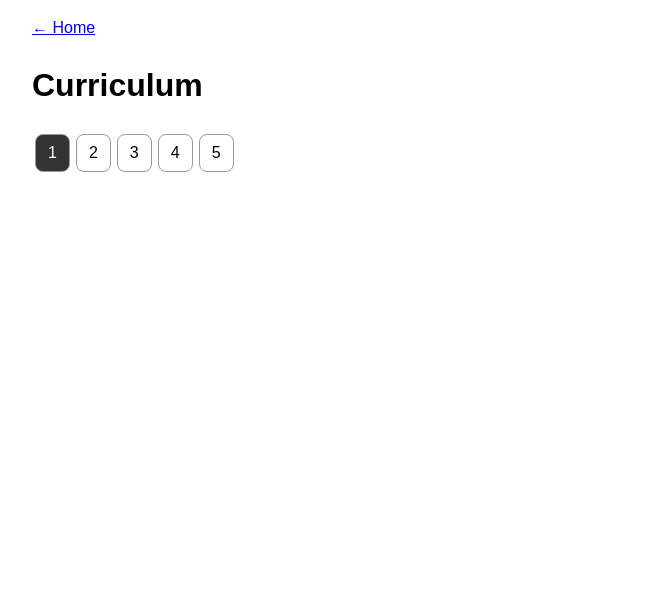
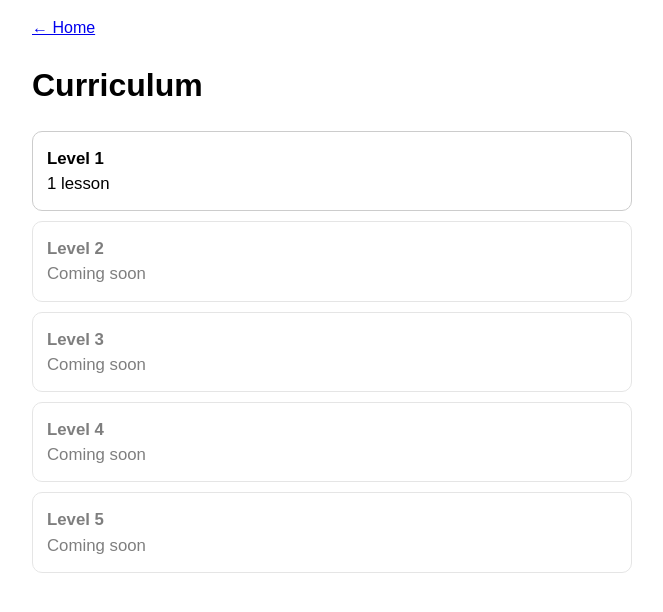
Before and after one commit to johnmagdysedrak-source/learn-coptic, a plain HTML site: page curriculum.html in a window 1280 px wide. Shown: the whole page, without its empty margins (308-971 px from the left). Drawn offline with Linux system fonts and the light colour scheme.

Commit message:
Update curriculum.html

```diff
--- a/curriculum.html
+++ b/curriculum.html
@@ -10,21 +10,43 @@
 </head>
 <body>
 <a href="index.html">← Home</a>
-<h1>Curriculum</h1>
-<div id="nav"></div>
-<div id="lesson"></div>
+<div id="view"></div>
 <script>
-const nav = document.getElementById("nav");
-const box = document.getElementById("lesson");
+const box = document.getElementById("view");
 
 function render() {
-  let i = (parseInt(location.hash.slice(1)) || 1) - 1;
-  if (i < 0 || i >= CURRICULUM.length) i = 0;
-  const les = CURRICULUM[i];
-  nav.innerHTML = CURRICULUM.map((l, k) =>
-    '<a class="pill ' + (k === i ? "active" : "") + '" href="#' + (k + 1) + '">' + (k + 1) + '</a>').join("");
+  const p = location.hash.slice(1).split("-");
+  const lv = parseInt(p[0]) - 1, ls = parseInt(p[1]) - 1;
+  if (!(lv >= 0 && lv < CURRICULUM.length)) return showLevels();
+  if (!(ls >= 0 && ls < CURRICULUM[lv].lessons.length)) return showLessons(lv);
+  showLesson(lv, ls);
+}
 
-  let h = "<h2>" + les.title + "</h2><div>" + les.content + "</div><h3>Exercises</h3><p id='score'></p>";
+function showLevels() {
+  let h = "<h1>Curriculum</h1>";
+  CURRICULUM.forEach((l, i) => {
+    const n = l.lessons.length;
+    h += n
+      ? '<a class="big" href="#' + (i + 1) + '"><b>' + l.title + "</b><br>" + n + (n > 1 ? " lessons" : " lesson") + "</a>"
+      : '<div class="big off"><b>' + l.title + "</b><br>Coming soon</div>";
+  });
+  box.innerHTML = h;
+}
+
+function showLessons(lv) {
+  const L = CURRICULUM[lv];
+  let h = '<p><a href="#">← All levels</a></p><h1>' + L.title + "</h1>";
+  L.lessons.forEach((les, k) => {
+    h += '<a class="big" href="#' + (lv + 1) + "-" + (k + 1) + '">' + les.title + "</a>";
+  });
+  box.innerHTML = h;
+}
+
+function showLesson(lv, ls) {
+  const L = CURRICULUM[lv];
+  const les = L.lessons[ls];
+  let h = '<p><a href="#' + (lv + 1) + '">← ' + L.title + "</a></p>";
+  h += "<h2>" + les.title + "</h2><div>" + les.content + "</div><h3>Exercises</h3><p id='score'></p>";
   les.exercises.forEach((e, n) => {
     h += '<div class="ex" data-n="' + n + '"><p>' + (n + 1) + ". " + e.q + "</p>";
     if (e.type === "mc") {
@@ -34,7 +56,9 @@ function render() {
     }
     h += '<p class="fb"></p></div>';
   });
-  if (i < CURRICULUM.length - 1) h += '<p><a class="pill" href="#' + (i + 2) + '">Next lesson →</a></p>';
+  h += ls < L.lessons.length - 1
+    ? '<p><a class="pill" href="#' + (lv + 1) + "-" + (ls + 2) + '">Next lesson →</a></p>'
+    : '<p><a class="pill" href="#' + (lv + 1) + '">Back to ' + L.title + "</a></p>";
   box.innerHTML = h;
   applyCop(box);
 
@@ -71,6 +95,7 @@ function render() {
     }
   });
 }
+
 window.onhashchange = render;
 render();
 </script>
```
